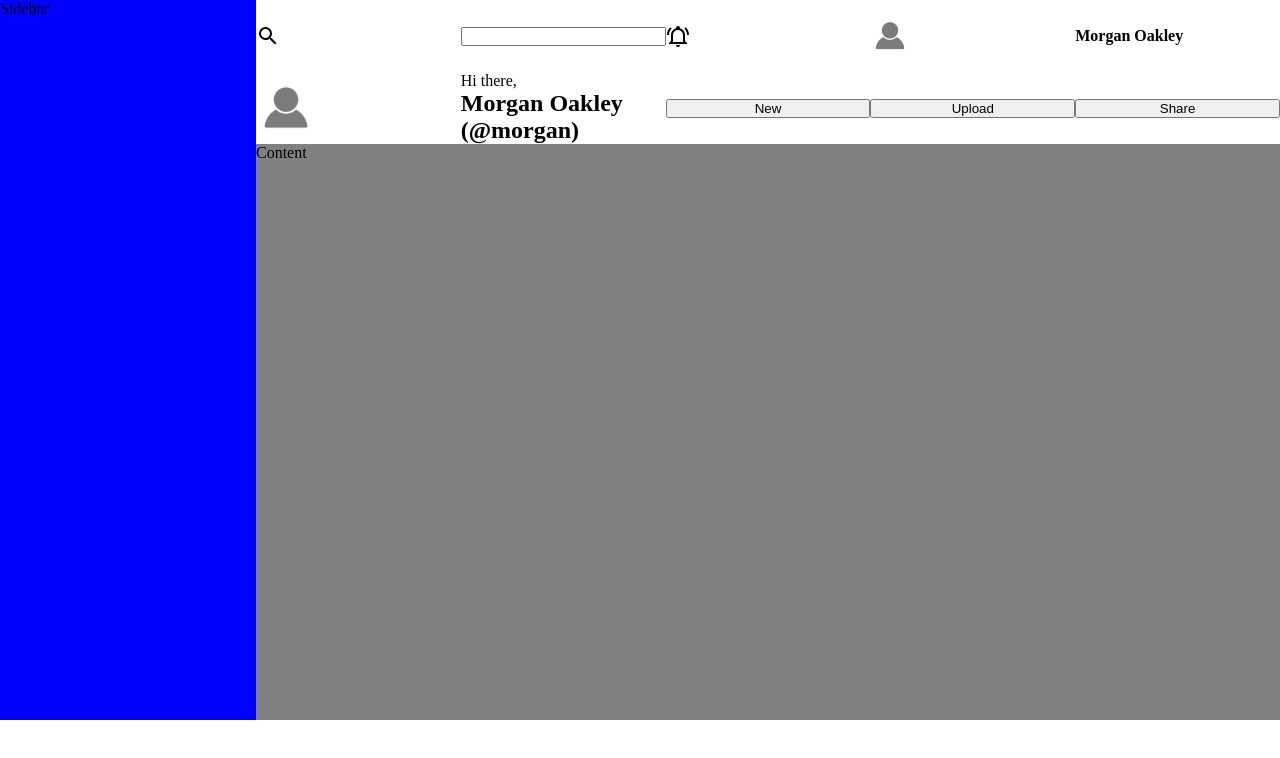
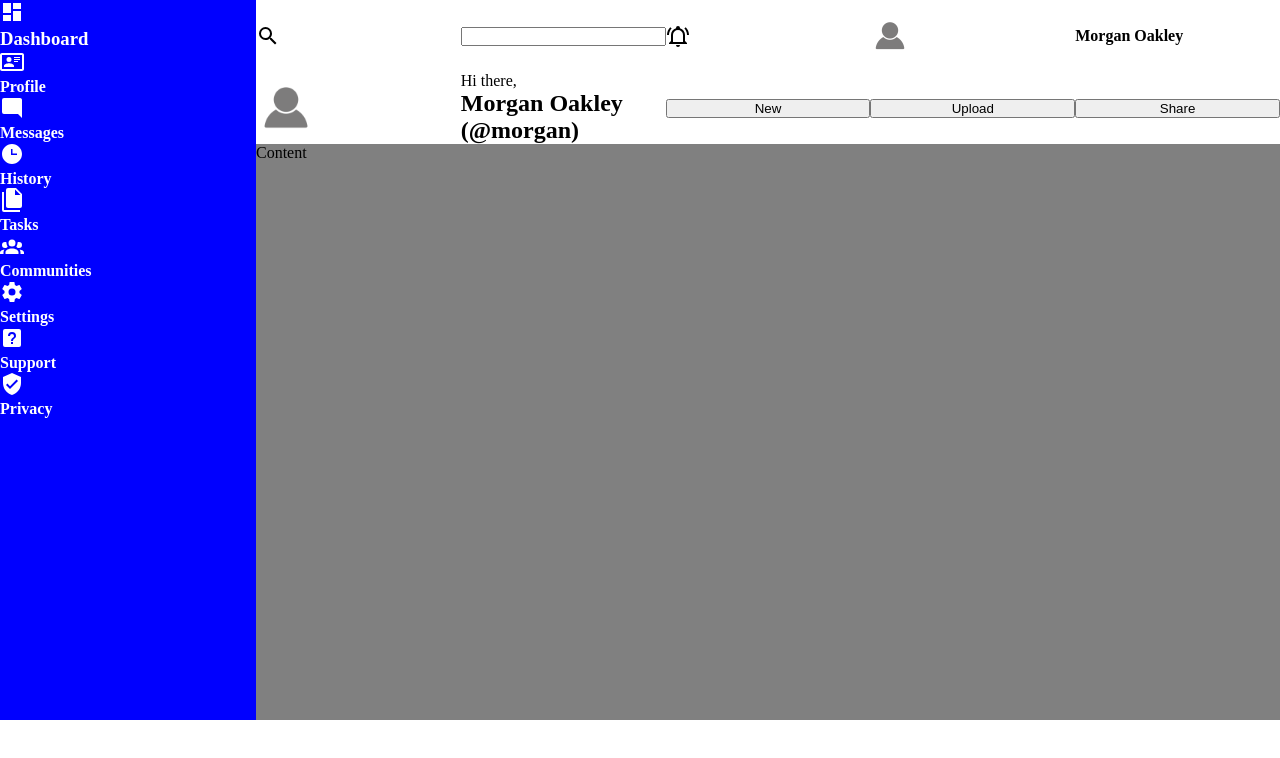
Before and after one commit to SeanGrimes44/admin-dashboard, a plain HTML site: page index.html in a window 1280 px wide. Drawn offline with Linux system fonts and the light colour scheme.

Commit message:
Add sidebar content

```diff
--- a/index.html
+++ b/index.html
@@ -29,7 +29,42 @@
             <button>Share</button>
         </div>
         <div class="sidebar">
-            Sidebar
+            <svg style="width:24px;height:24px;color:white" viewBox="0 0 24 24">
+                <path fill="currentColor" d="M13,3V9H21V3M13,21H21V11H13M3,21H11V15H3M3,13H11V3H3V13Z" />
+            </svg>
+            <h3>Dashboard</h3>
+            <svg style="width:24px;height:24px" viewBox="0 0 24 24">
+                <path fill="currentColor" d="M22,3H2C0.91,3.04 0.04,3.91 0,5V19C0.04,20.09 0.91,20.96 2,21H22C23.09,20.96 23.96,20.09 24,19V5C23.96,3.91 23.09,3.04 22,3M22,19H2V5H22V19M14,17V15.75C14,14.09 10.66,13.25 9,13.25C7.34,13.25 4,14.09 4,15.75V17H14M9,7A2.5,2.5 0 0,0 6.5,9.5A2.5,2.5 0 0,0 9,12A2.5,2.5 0 0,0 11.5,9.5A2.5,2.5 0 0,0 9,7M14,7V8H20V7H14M14,9V10H20V9H14M14,11V12H18V11H14" />
+            </svg>
+            <h4>Profile</h4>
+            <svg style="width:24px;height:24px" viewBox="0 0 24 24">
+                <path fill="currentColor" d="M22,4C22,2.89 21.1,2 20,2H4A2,2 0 0,0 2,4V16A2,2 0 0,0 4,18H18L22,22V4Z" />
+            </svg>
+            <h4>Messages</h4>
+            <svg style="width:24px;height:24px" viewBox="0 0 24 24">
+                <path fill="currentColor" d="M12 2C6.5 2 2 6.5 2 12C2 17.5 6.5 22 12 22C17.5 22 22 17.5 22 12S17.5 2 12 2M17 13H11V7H12.5V11.5H17V13Z" />
+            </svg>
+            <h4>History</h4>
+            <svg style="width:24px;height:24px" viewBox="0 0 24 24">
+                <path fill="currentColor" d="M15,7H20.5L15,1.5V7M8,0H16L22,6V18A2,2 0 0,1 20,20H8C6.89,20 6,19.1 6,18V2A2,2 0 0,1 8,0M4,4V22H20V24H4A2,2 0 0,1 2,22V4H4Z" />
+            </svg>
+            <h4>Tasks</h4>
+            <svg style="width:24px;height:24px" viewBox="0 0 24 24">
+                <path fill="currentColor" d="M12,5.5A3.5,3.5 0 0,1 15.5,9A3.5,3.5 0 0,1 12,12.5A3.5,3.5 0 0,1 8.5,9A3.5,3.5 0 0,1 12,5.5M5,8C5.56,8 6.08,8.15 6.53,8.42C6.38,9.85 6.8,11.27 7.66,12.38C7.16,13.34 6.16,14 5,14A3,3 0 0,1 2,11A3,3 0 0,1 5,8M19,8A3,3 0 0,1 22,11A3,3 0 0,1 19,14C17.84,14 16.84,13.34 16.34,12.38C17.2,11.27 17.62,9.85 17.47,8.42C17.92,8.15 18.44,8 19,8M5.5,18.25C5.5,16.18 8.41,14.5 12,14.5C15.59,14.5 18.5,16.18 18.5,18.25V20H5.5V18.25M0,20V18.5C0,17.11 1.89,15.94 4.45,15.6C3.86,16.28 3.5,17.22 3.5,18.25V20H0M24,20H20.5V18.25C20.5,17.22 20.14,16.28 19.55,15.6C22.11,15.94 24,17.11 24,18.5V20Z" />
+            </svg>
+            <h4>Communities</h4>
+            <svg style="width:24px;height:24px" viewBox="0 0 24 24">
+                <path fill="currentColor" d="M12,15.5A3.5,3.5 0 0,1 8.5,12A3.5,3.5 0 0,1 12,8.5A3.5,3.5 0 0,1 15.5,12A3.5,3.5 0 0,1 12,15.5M19.43,12.97C19.47,12.65 19.5,12.33 19.5,12C19.5,11.67 19.47,11.34 19.43,11L21.54,9.37C21.73,9.22 21.78,8.95 21.66,8.73L19.66,5.27C19.54,5.05 19.27,4.96 19.05,5.05L16.56,6.05C16.04,5.66 15.5,5.32 14.87,5.07L14.5,2.42C14.46,2.18 14.25,2 14,2H10C9.75,2 9.54,2.18 9.5,2.42L9.13,5.07C8.5,5.32 7.96,5.66 7.44,6.05L4.95,5.05C4.73,4.96 4.46,5.05 4.34,5.27L2.34,8.73C2.21,8.95 2.27,9.22 2.46,9.37L4.57,11C4.53,11.34 4.5,11.67 4.5,12C4.5,12.33 4.53,12.65 4.57,12.97L2.46,14.63C2.27,14.78 2.21,15.05 2.34,15.27L4.34,18.73C4.46,18.95 4.73,19.03 4.95,18.95L7.44,17.94C7.96,18.34 8.5,18.68 9.13,18.93L9.5,21.58C9.54,21.82 9.75,22 10,22H14C14.25,22 14.46,21.82 14.5,21.58L14.87,18.93C15.5,18.67 16.04,18.34 16.56,17.94L19.05,18.95C19.27,19.03 19.54,18.95 19.66,18.73L21.66,15.27C21.78,15.05 21.73,14.78 21.54,14.63L19.43,12.97Z" />
+            </svg>
+            <h4>Settings</h4>
+            <svg style="width:24px;height:24px" viewBox="0 0 24 24">
+                <path fill="currentColor" d="M11,18H13V16H11V18M12,6A4,4 0 0,0 8,10H10A2,2 0 0,1 12,8A2,2 0 0,1 14,10C14,12 11,11.75 11,15H13C13,12.75 16,12.5 16,10A4,4 0 0,0 12,6M5,3H19A2,2 0 0,1 21,5V19A2,2 0 0,1 19,21H5A2,2 0 0,1 3,19V5A2,2 0 0,1 5,3Z" />
+            </svg>
+            <h4>Support</h4>
+            <svg style="width:24px;height:24px" viewBox="0 0 24 24">
+                <path fill="currentColor" d="M10,17L6,13L7.41,11.59L10,14.17L16.59,7.58L18,9M12,1L3,5V11C3,16.55 6.84,21.74 12,23C17.16,21.74 21,16.55 21,11V5L12,1Z" />
+            </svg>
+            <h4>Privacy</h4>
         </div>
         <div class="main-content">
             Content
--- a/styles.css
+++ b/styles.css
@@ -34,6 +34,7 @@
     background-color: blue;
     grid-column: 1 / 2;
     grid-row: 1 / 3;
+    color: white;
 }
 
 .main-content {
```
